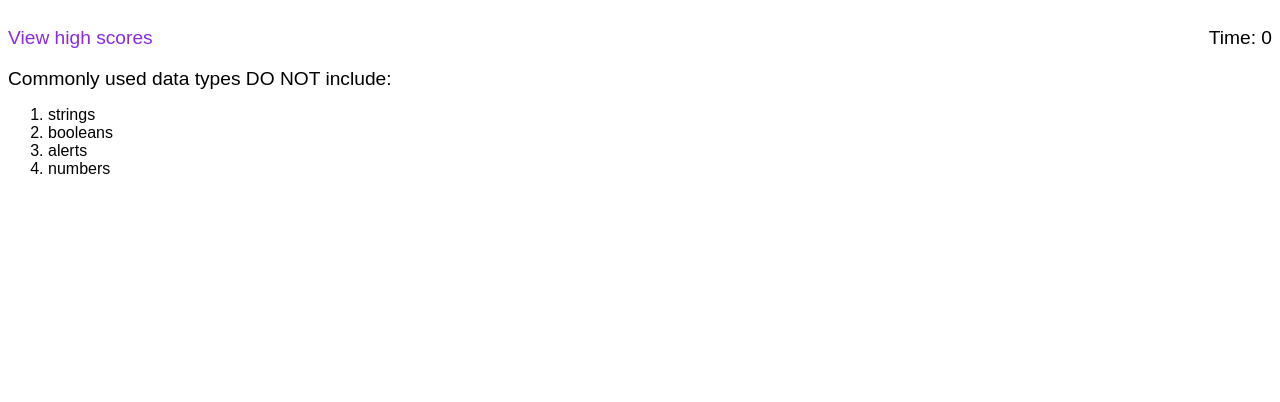
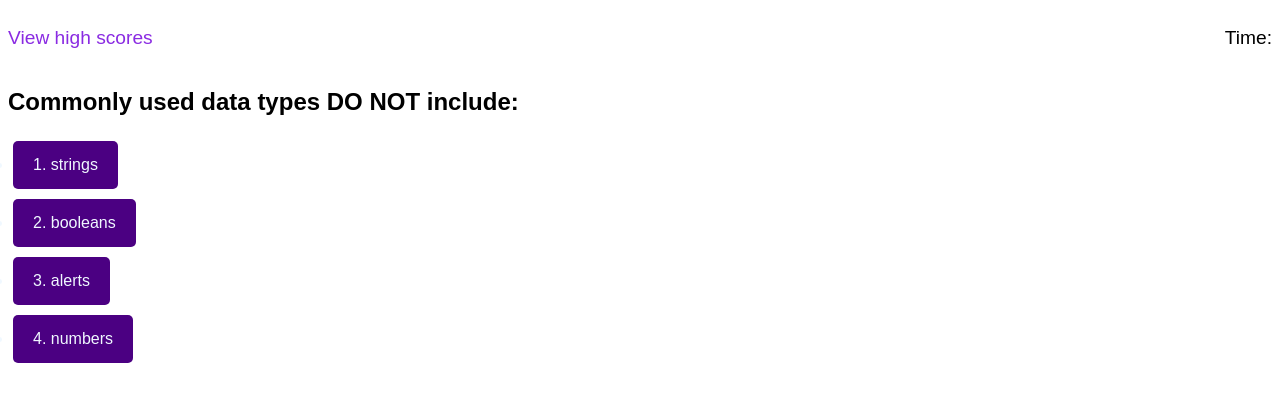
Before and after one commit to alc0ve/lets-get-quizzical, a plain HTML site: page index.html in a window 1280 px wide. Both pictures are taken after a click on the button "Start Quiz". Drawn offline with Linux system fonts and the light colour scheme.

Commit message:
buttons have style and hover, need fx to select answer and move to next question

```diff
--- a/assets/css/style.css
+++ b/assets/css/style.css
@@ -52,10 +52,6 @@ nav {
     font-size: 18px;
 }
 
-/* .hidden {
-    display: none;
-} */
-
 /* Start quiz button */
 #start-btn {
     background-color: indigo;
@@ -74,6 +70,7 @@ nav {
 }
 
 /* QUIZ containers */
+
 /* all questions styled */
 .questions {
     font-weight: 500;
@@ -82,20 +79,33 @@ nav {
 }
 
 /* all answer buttons */
-.ans-btn {
+ul {
+    display: flex;
+    margin: 0;
+    padding: 0;
+    flex-direction: column;
+    align-items: flex-start;
+}
+
+li {
     background-color: indigo;
     color: aliceblue;
+    border: none;
     border-radius: 5px;
     font-size: 16px;
-    padding 15px 20px;
+    padding: 15px 20px;
+    margin: 5px;
     cursor: pointer;
-    margin: auto;
 }
 
-.ans-btn:hover {
+li:hover {
     background-color: darkorchid;
     color: aliceblue;
     border: none;
+}
+
+li::marker {
+    display: none;
 }
 
 /* each question container set to id */
--- a/assets/js/script.js
+++ b/assets/js/script.js
@@ -1,24 +1,16 @@
-// let olTags = document.querySelectorAll("li");
 
-// olTags[0].setAttribute("style", "font-size: 16px", "border: 3px", "border-radius: 5px");
+//Variables used
+let startBtn = document.getElementById("start-btn");
+let startPage = document.getElementById("startpage");
+let qContainer = document.getElementById('qContainer');
+let q1 = document.getElementById("question1");
+let a1Data = ['1. strings','2. booleans','3. alerts','4. numbers'];
+let a1 = document.getElementById("answers1");
 
-
-//Start Quiz clicked and quiz starts
-let startBtn = document.getElementById("start-btn");
+//click to start quiz event listener
 startBtn.addEventListener ("click", startQuiz);
 
-
-let startPage = document.getElementById("startpage");
-//Q1
-let q1 = document.getElementById("question1");
-
-const a1Data = ['strings','booleans','alerts','numbers'];
-let a1 = document.getElementById("answers1");
-
-//Q2
-let q2 = document.getElementById("question2");
-
-//start quiz
+//start quiz function
 function startQuiz() {
     startPage.classList.add("hidden");
     q1.classList.remove("hidden");
@@ -30,26 +22,19 @@ function startQuiz() {
         a1.appendChild (li);
     });
 
+    a1Data[2] = true;
+
 
 }
 
-//fx after first/each question
-function nextQuestion() {
-    q1.classList.add("hidden");
-    q2.classList.remove("hidden");
-    q2.textContent = "The condition in an if/else statement is enclosed with _______."
-}
-
-//fx for score form at the end of game
-
 
 //timer
-var timeEl = document.getElementById("timer");
+var countDown = document.getElementById("countdown-timer");
+var timer = 75;
+var timerInterval = setInterval(setTime, 1000);
 
 function setTime() {
-    var timerInterval = setInterval(function() {
-        secondsLeft--;
-    })
+
 }
 
 //penalty time taken away
--- a/index.html
+++ b/index.html
@@ -11,9 +11,8 @@
         <nav>
             <!-- score/times unchanged throughout entire quiz -->
             <a id="high-scores">View high scores</a>
-            <p id="timer">Time: 0</p>
+            <p id="countdown-timer">Time: <span id="timer"></span></p>
         </nav>
-
 <!-- Welcome page to start quiz -->
 <section id="startpage">
     <h1 id="h1-welcome">Coding Quiz Challenge</h1>
@@ -26,12 +25,12 @@
 </section>
 
 <!-- Quiz boxes -->
-        <main>
-            <!-- each question container set to id for Web API use in script -->
-            <div id="question1" class="hidden, questions"></div>
-            <ol id="answers1"></ol>
-            <div id="question2" class="hidden"></div>
-        </main>
+<div>
+    <h2 id="question1"></h2>
+    <ul id="answers1"></ul>
+    <h2 id="question2"></h2>
+    <ul id="answers2"></ul>
+</div>
         <!-- End of the game where user inputs initials -->
 
 
```
Lines whose indentation alone changed are shown as unchanged.
